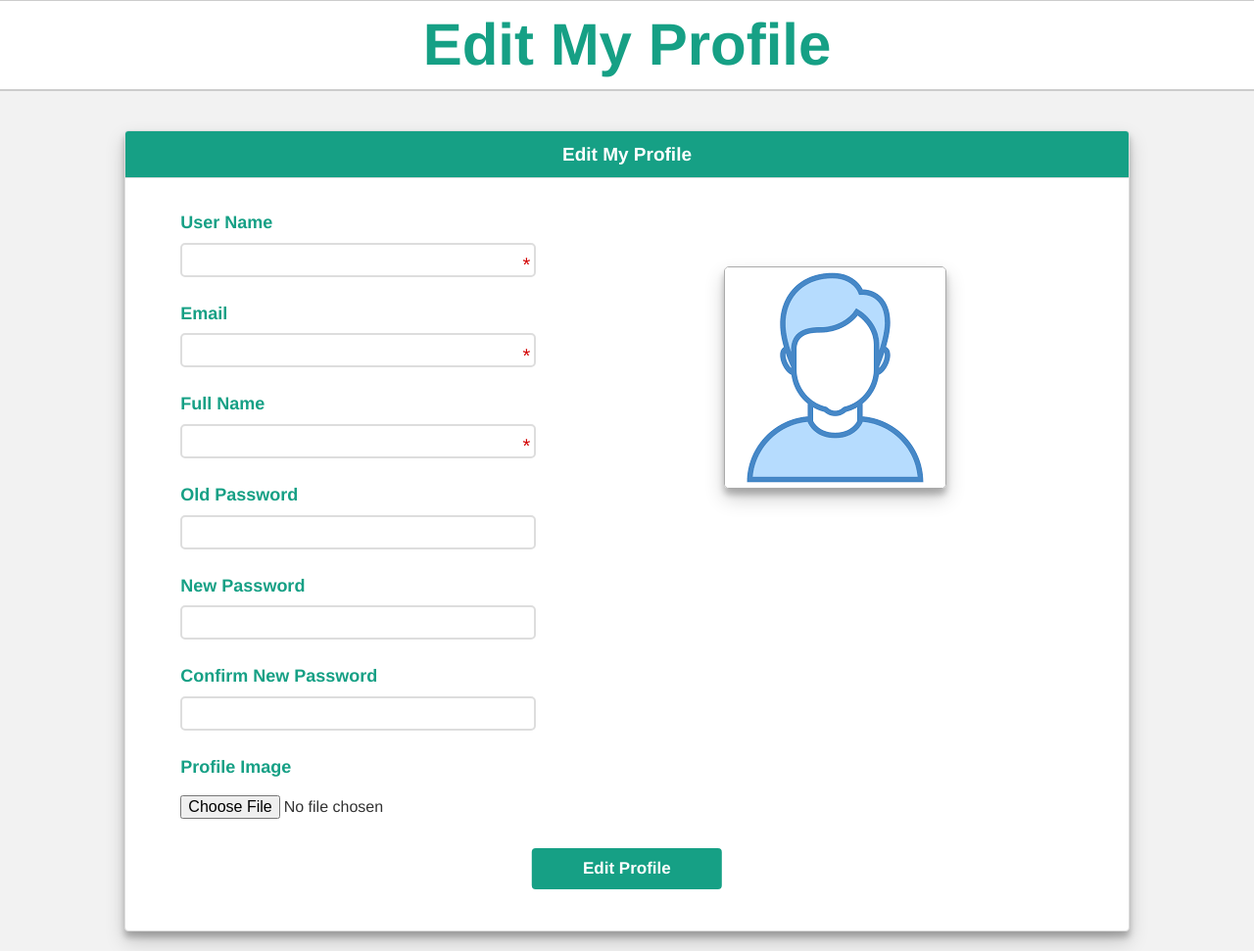
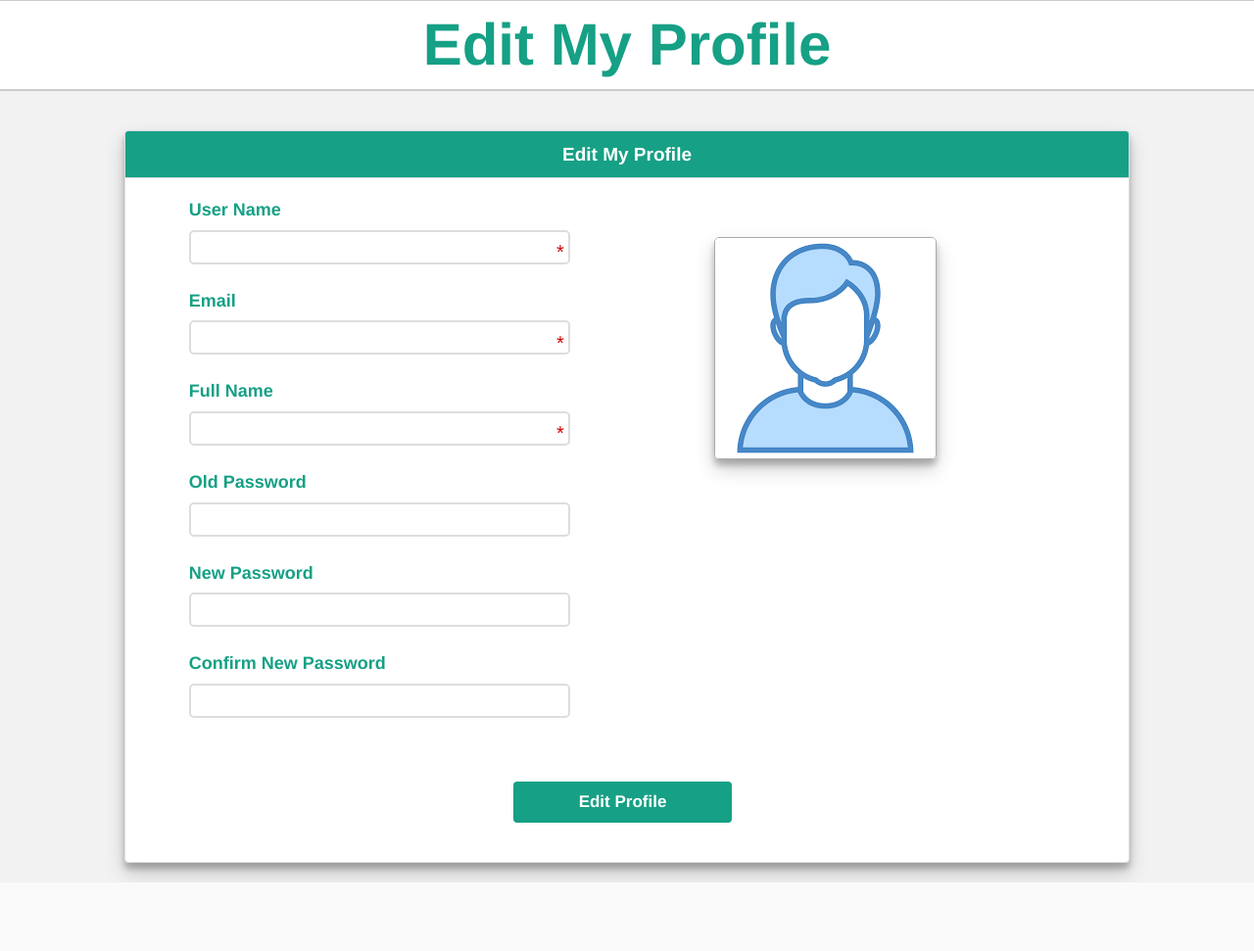
Before and after one commit to Maenhalah1/E-Commerce, a PHP site: page /e-commerce/editprofile.php?id=1 in a window 1280 px wide. Shown: the part 193-1164 px from the top of the page at 98% size. After the commit the page ends 1094 px from the top, so only its background shows below. Run offline with PHP 8.4, Linux system fonts and the light colour scheme; the visitor is signed in with stand-in values (Sample User, id 1); data that the repository does not hold is empty; some libraries are stand-ins or nearby versions.

Commit message:
Modifie Edit profile

```diff
--- a/editprofile.php
+++ b/editprofile.php
@@ -18,7 +18,7 @@ $userinfo = $stmt->fetch();
 $img_profile = $userinfo['Image_Profile'];
 
 ?>
-<div class="info-profile newItem">
+<div class="info-profile newItem editprofile">
 	<h3 class="MainHeader">Edit My Profile</h3>
 	<div class="container">
 		<?php if(isset($msgSuc)) { Redirect($msgSuc, "index.php"); }?>
@@ -29,6 +29,7 @@ $img_profile = $userinfo['Image_Profile'];
 
 					<div class="add-form">
 						<form class="add-box">
+							<div class='info'>
 								<div class="field">
 									<label>User Name</label>
 									<input type="text" name="username" value="<?php echo isset($userinfo['UserName']) ? $userinfo['UserName'] : ''; ?>"
@@ -59,24 +60,22 @@ $img_profile = $userinfo['Image_Profile'];
 									<label>Confirm New Password</label>
 									<input type="password" name="repass" >
 								</div>
-							<div class="field">
-								<label>Profile Image</label>
-								<input type="file" name="Image" >
 
 							</div>
-
-							<input type="submit" value="Edit Profile" class="btn">
-						</form>
-
-					</div>
-					<div class="show-product img-edit">
+							<div class="img-edit">
+								<div class="overlow"></div>
 									<?php if (empty($img_profile)):?>
 										<img src="files_upload/profileImg/images.png" class="profile-img">
 									<?php else: ?>
 										<img src="files_upload/profileImg/<?php echo $img_profile; ?>" class="profile-img">
 									<?php endif;?>
+
 							</div>
+							<div class="clear"></div>
+							<input type="submit" value="Edit Profile" class="btn editprofile-btn">
+						</form>
 
+					</div>
 				</div>
 			</div>
 		</div>
--- a/layout/css/main.css
+++ b/layout/css/main.css
@@ -376,9 +376,7 @@ padding-right: 10px;
 	float: right;
 	padding: 50px 20px;
 }
-.left-log {
 
-}
 .left-log img {
 	width: 100%;
 }
@@ -632,7 +630,7 @@ padding-right: 10px;
 .selectboxit-container ul .maincatg a{
 	font-weight: bold;
 }
-  .newItem .mypanel .panel-body .add-form .add-box input[type='submit'] {
+  .newItem .mypanel .panel-body .add-form .add-box input[type='submit'].newItem {
   	margin: 7px 20px;
   	background-color: #16a085;
   	color: #FFF;
@@ -877,19 +875,58 @@ padding-right: 10px;
 		left: -20px;
 	}
  /* Edit Profile */
+ .editprofile .mypanel .panel-body .add-form {
+	 width:100%;
+ }
+ .editprofile .mypanel .panel-body .add-form .add-box{
+	padding:0;
 
-.newItem .img-edit {
-	margin-top: 70px;
+ }
+ .editprofile .mypanel .panel-body .add-form .add-box .info {
+	 width: 58%;
+	 float:left;
+ }
+ .editprofile .mypanel .panel-body .add-form .add-box .img-edit {
+	margin-top: 40px;
+	position: relative;
+	width:40%;
+	float:right;
 }
+.editprofile .img-edit  .overlow {
+	padding: 0;
+	margin:0;
 
-.newItem .img-edit .profile-img{
-	max-width: 75%;
-	max-height: 75%;
+	border-radius: 5px;
+	z-index: 3;
+	position: absolute;
+	transition: .7s ease-in-out;
+}
+.editprofile .img-edit  .overlow:hover {
+	background-color: #00000080;
+}
+.editprofile .img-edit .profile-img{
+	max-width: 90%;
+	max-height: 90%;
 	border: 1px solid #AAA;
 	border-radius: 5px;
 	box-shadow: 0 10px 20px rgba(0,0,0,0.19), 0 6px 6px rgba(0,0,0,0.23);
 }
-.newItem .mypanel .panel-body .add-form .add-box input[type='file'] {
+.editprofile .mypanel .panel-body .add-form .add-box input[type='file'] {
 margin-top: 15px;
 
 }
+.newItem .mypanel .panel-body .add-form .add-box input[type='submit'].editprofile-btn {
+	margin-top: 40px;
+	margin-bottom: 20px;
+	background-color: #16a085;
+	color: #FFF;
+	width: 25%;
+	padding: 9px;
+	font-weight: bold;
+	font-size: 17px;
+	position: relative;
+	left: 37%;
+	border:none;
+	outline: none;
+
+}
--- a/layout/js/main.js
+++ b/layout/js/main.js
@@ -153,3 +153,9 @@ document.addEventListener("click", function(e){
 }
 
 });
+
+var img = document.querySelector(".editprofile .img-edit .profile-img");
+var overlow = document.querySelector(".editprofile .img-edit .overlow");
+console.log(overlow);
+overlow.style.height = img.offsetHeight + "px";
+overlow.style.width = img.offsetWidth + "px";
--- a/newitem.php
+++ b/newitem.php
@@ -194,7 +194,7 @@ if($_SERVER['REQUEST_METHOD'] == 'POST') {
 								<span class="span-notCorrect"><?php echo isset($formError['category']) ? $formError['category'] : "" ?></span>
 							</div>
 
-								<input type="submit" value="Add new Product" class="btn ">
+								<input type="submit" value="Add new Product" class="btn newitem">
 
 						</form>
 					</div>
```
Lines whose indentation alone changed are shown as unchanged.
